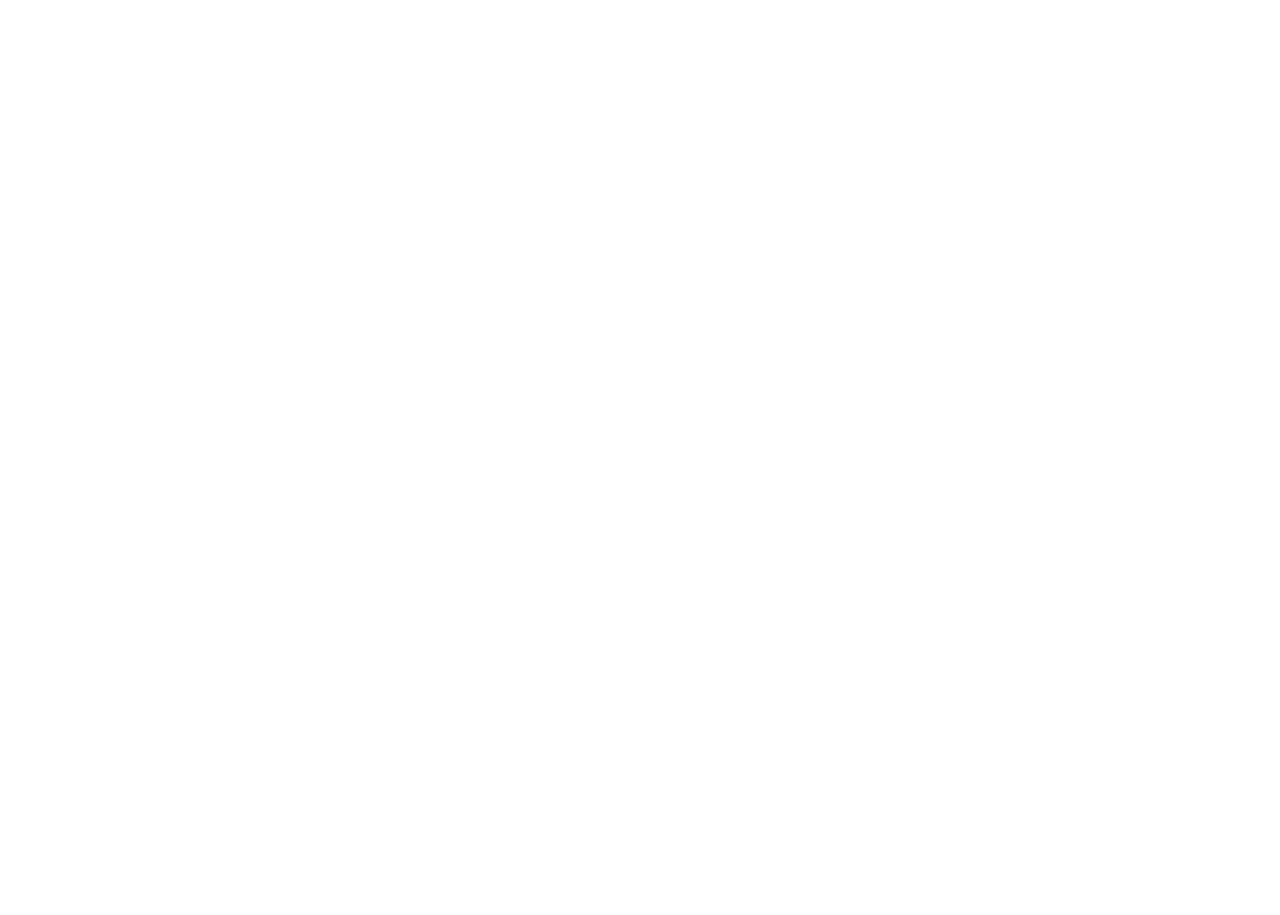
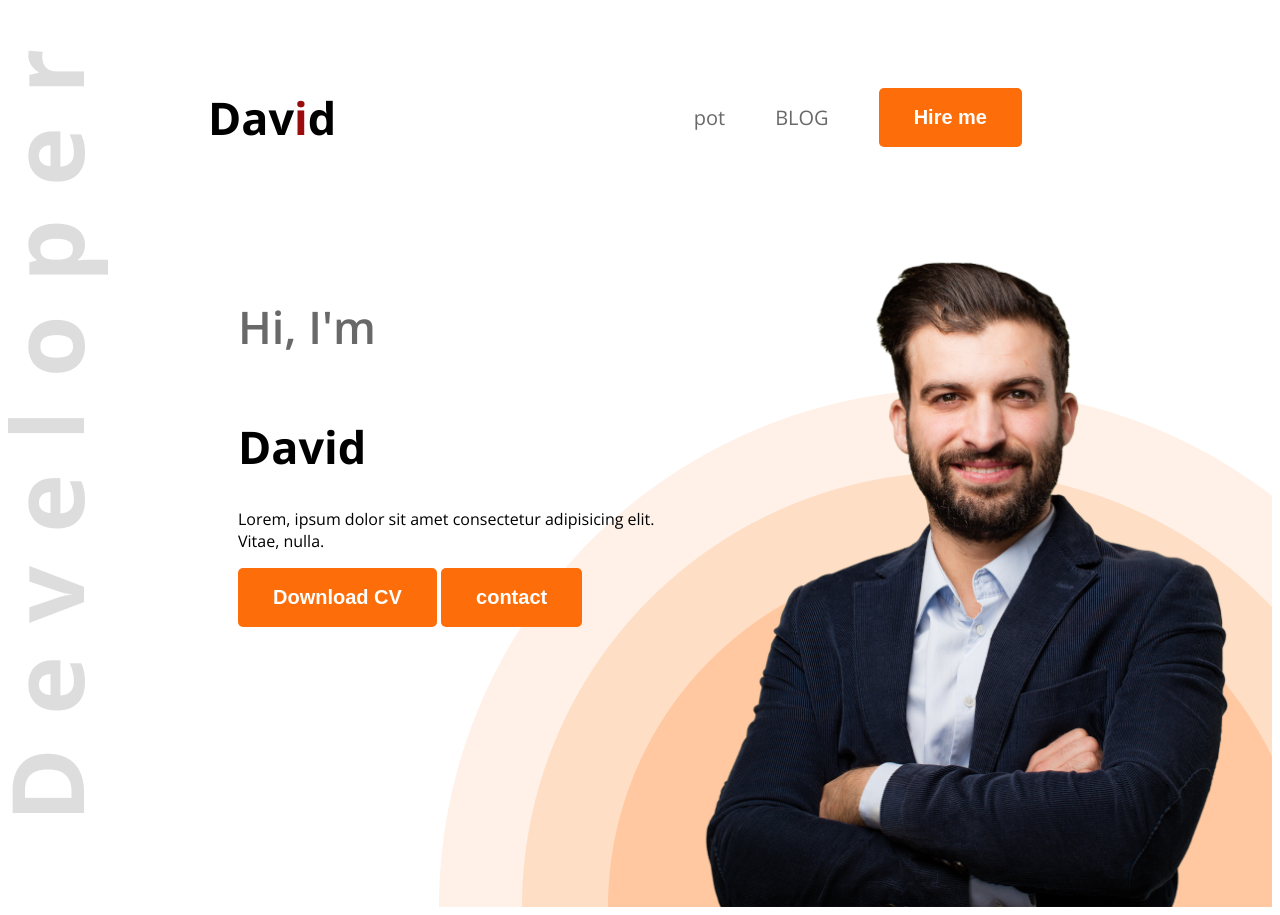
Before and after one commit to NavidNoman/p5-cls, a plain HTML site: page index.html in a window 1280 px wide. Before the commit the page ends 800 px from the top, so only its background shows below. Drawn offline with nearby package versions, Linux system fonts and the light colour scheme.

Commit message:
commit is sconde file

```diff
--- a/index.html
+++ b/index.html
@@ -4,14 +4,40 @@
     <meta charset="UTF-8">
     <meta name="viewport" content="width=device-width, initial-scale=1.0">
     <title>web </title>
+    <link rel="preconnect" href="https://fonts.googleapis.com">
+<link rel="preconnect" href="https://fonts.gstatic.com" crossorigin>
+<link href="https://fonts.googleapis.com/css2?family=Open+Sans:ital,wght@0,300..800;1,300..800&display=swap" rel="stylesheet">
+
+    <link rel="stylesheet" href="styles/nav.css">
 </head>
-<body>
-    <header>
+<body class="open-sans-normal">
 
+    <header class="header">
+       <nav>
+        <h2  class="nav-title">Dav<span class="text-prymari">i</span>d</h2>
+        <ul>
+            <li ><a class="dark2" href="">pot</a></li>
+            <li ><a class="dark2" href="">BLOG</a></li>
+            <li><a href=""><button class="btn">Hire me</button></a></li>
+        </ul>
+       </nav>
+
+       <div class="banner">
+         <div class="banner-content">
+           <h4 class="banner-greetings dark2"> Hi, I'm </h4>
+           <h1 class="banner-title">David </h1>
+           <p class="banner-description">Lorem, ipsum dolor sit amet consectetur adipisicing elit. Vitae, nulla.</p>
+           <button class="btn">Download CV</button>
+           <button class="btn">contact</button>
+         </div>
+         <img class="banner-img-1" src="images/hardy.png" alt="">
+       </div>
     </header>
+
     <main>
 
     </main>
+
     <footer>
 
     </footer>
--- /dev/null
+++ b/styles/nav.css
@@ -0,0 +1,80 @@
+
+.open-sans-normal {
+  font-family: "Open Sans", sans-serif;
+  font-optical-sizing: auto;
+  font-weight: normal;
+  font-style: normal;
+  font-variation-settings:
+    "wdth" 100;
+}
+.header{
+    background-image: url(../images/developer.png),url(../images/header_bg.png);
+    background-repeat: no-repeat;
+    background-position: top left,bottom right;
+}
+
+/* shred style */
+.dark2{
+    color: dimgrey;
+}
+.btn{
+    color: white;
+    background: #FD6E0A;
+    font-size: 20px;
+    font-weight: bold;
+    padding: 18px 35px;
+    border-radius: 5px;
+    border: none;
+}
+
+.text-prymari{
+    color: #9b0c0c;
+}
+
+/* nav style */
+nav{
+    display: flex;
+    align-items: center;
+    justify-content: space-between;
+    margin: 50px 200px;
+}
+
+.nav-title{
+    font-weight: 800px;
+    font-size: 45px;
+}
+nav ul{
+    display: flex;
+    align-items: center;
+}
+
+nav ul li{
+    list-style: none;
+    margin-right: 50px;
+}
+nav li a{
+    text-decoration: none;
+    font-size: 20px;
+    /* color: #9b0c0c; */
+}
+
+/* banner style */
+.banner{
+    display: flex;
+    justify-content: space-between;
+    margin: 0 35px 0 230px;
+}
+
+.banner-greetings{
+    font-size: 45px;
+     font-weight: 600;
+}
+
+.banner-title{
+    font-weight: bold;
+    font-size: 45px;
+}
+
+.banner-img-1{
+    width: 580px;
+}
```
Also changed, not shown: images/developer.png (added), images/hardy.png (added), images/header_bg.png (added), images/icons/facebook.png (added), images/icons/insta.png (added), images/icons/js.png (added), images/icons/mongo.png (added), images/icons/nodejs.png (added), images/icons/react.png (added), images/icons/twitter.png (added).
